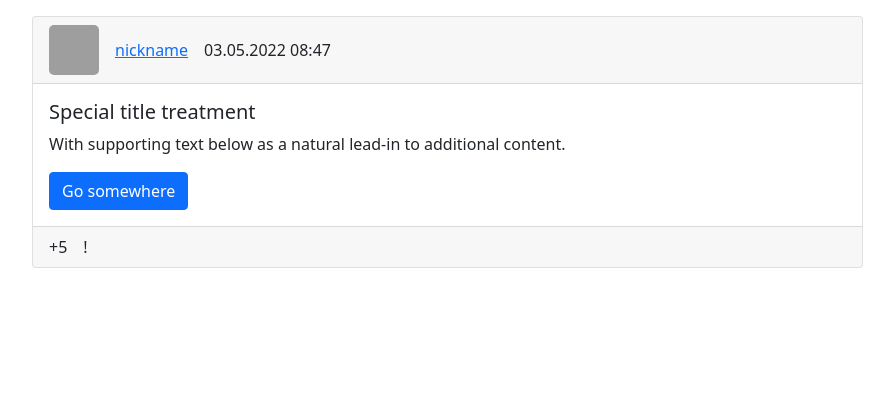
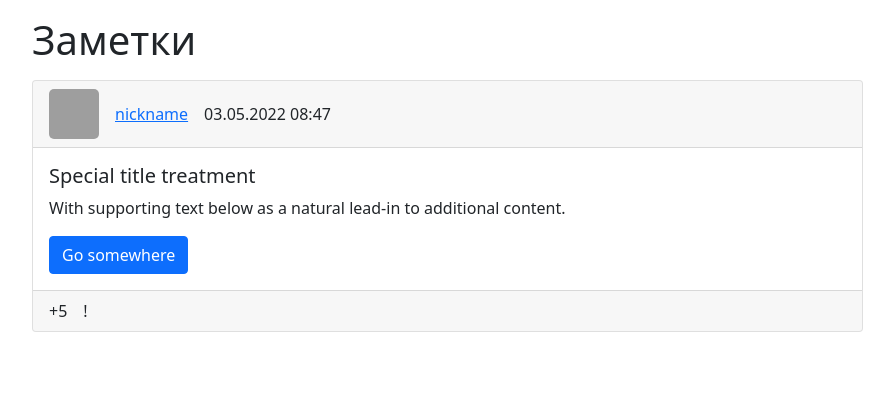
Before and after one commit to Yu-Leo/public-notes, a Django app: page / in a window 1280 px wide. Shown: the part 56-476 px from the top of the page, without its empty margins (240-1134 px from the left). Run offline with Django 3.2, Linux system fonts and the light colour scheme; grey boxes are pictures that could not be loaded.

Commit message:
Add content title

```diff
--- a/publicnotes/templates/base.html
+++ b/publicnotes/templates/base.html
@@ -12,7 +12,9 @@
 
 {% include 'inc/_navbar.html'%}
 
+
 <div class="container mt-3">
+
     <div class="row">
 
         <div class="col-md-2">
@@ -20,6 +22,7 @@
         </div>
 
         <div class="col-md-9">
+            <h1 class="mb-3">{% block content_title %} {% endblock %}</h1>
             {% block content %} CONTENT {% endblock %}
         </div>
 
--- a/publicnotes/wall/templates/wall/index.html
+++ b/publicnotes/wall/templates/wall/index.html
@@ -3,6 +3,8 @@
 {% block title %}Главная{% endblock %}
 
 {% block sidebar %}{% endblock %}
+
+{% block content_title %}Заметки{% endblock %}
 
 {% block content %}
 
```
